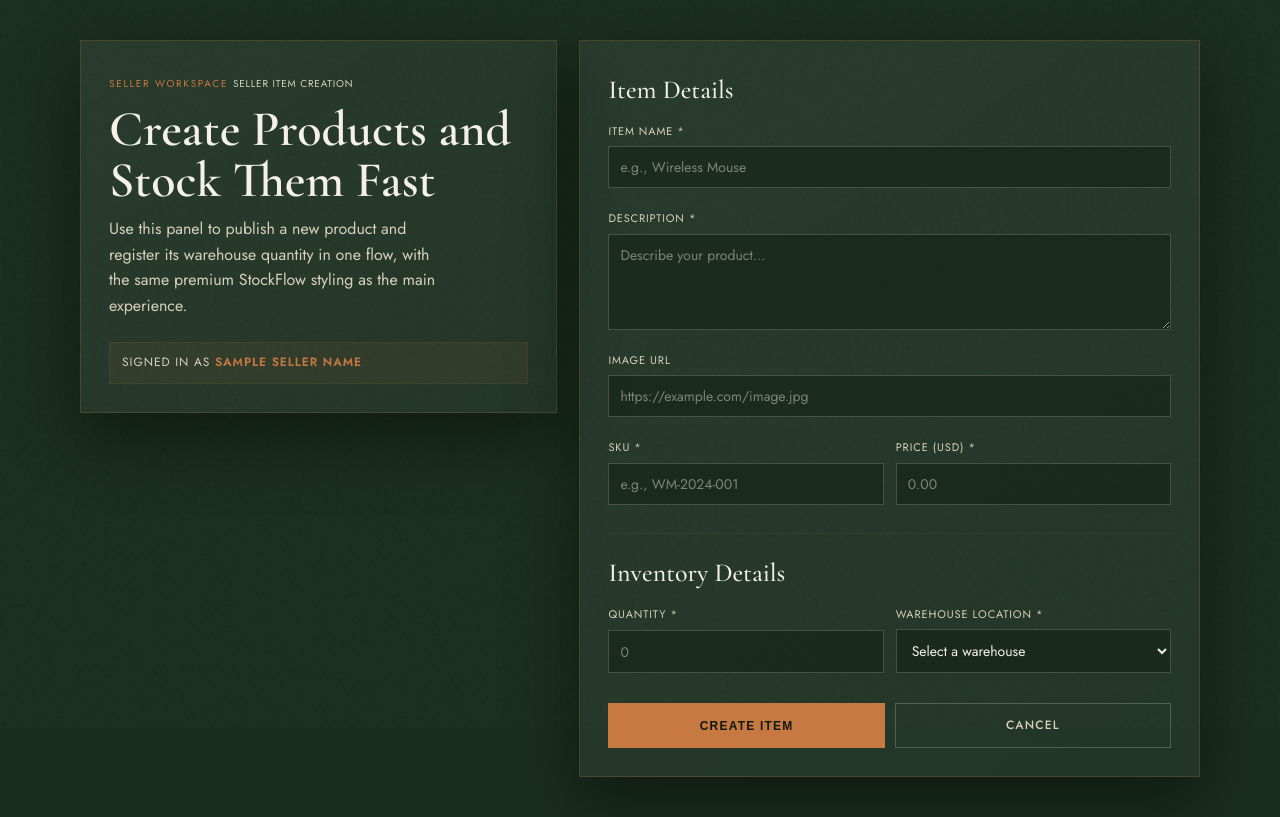
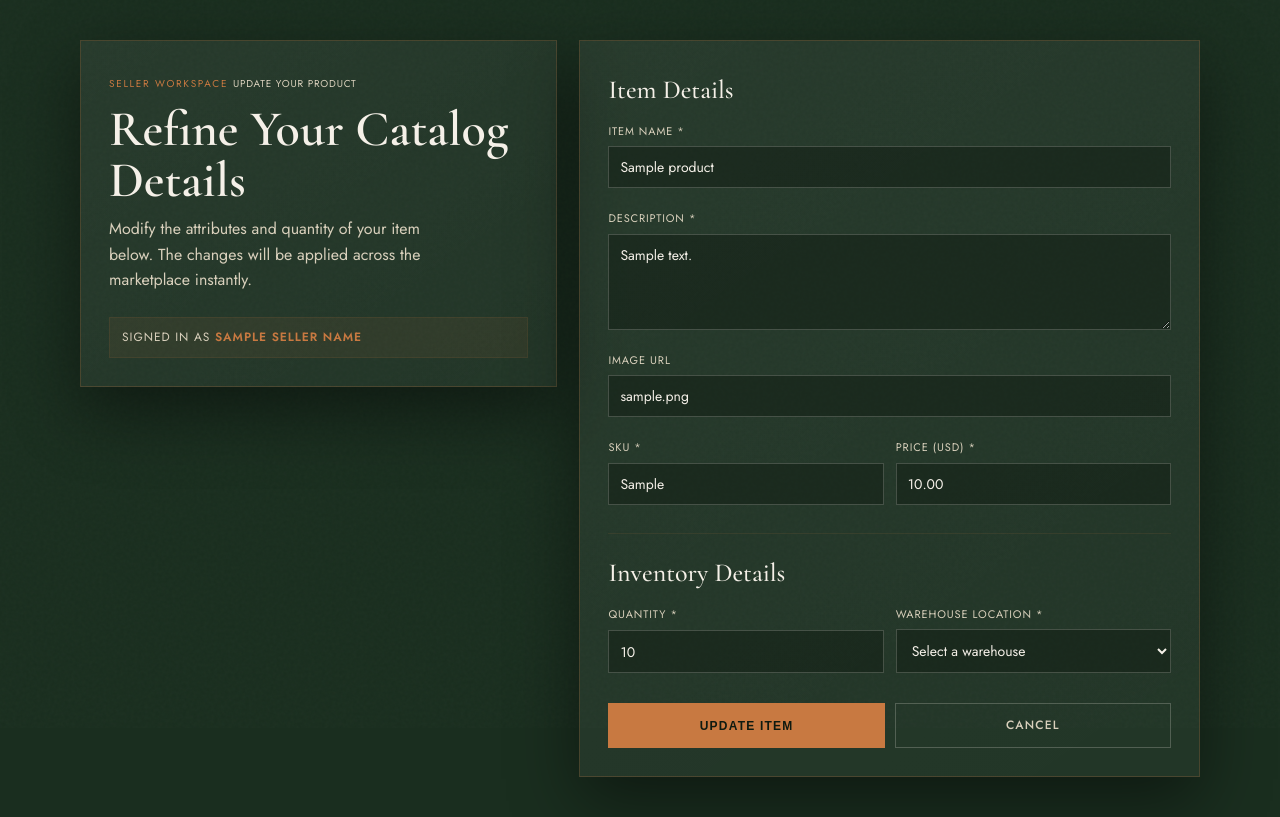
Before and after one commit to MrBottleTree/stock-flow, a Django app: template core/templates/inventory.html in a window 1280 px wide. Shown: the part 72-889 px from the top of the page. Run offline with Django 5.2, Linux system fonts and the light colour scheme; tables that the repository leaves empty hold one stand-in row (values such as "Sample post"); the template is opened without the code that fills it: values that come from a table or form of the project are taken from there, most other values are stand-ins (such as "Sample title", 1, 10 or a date in 2020).

Commit message:
Implement Edit Inventory feature with backend fixes and UI updates

```diff
--- a/core/templates/inventory.html
+++ b/core/templates/inventory.html
@@ -390,9 +390,27 @@
     <section class="inventory-layout">
         <aside class="inventory-info">
           <span class="inventory-kicker">Seller Workspace</span>
-        <p class="inventory-kicker" style="margin-top: 4px; color: var(--cream-dim); letter-spacing: 0.08em;">Seller Item Creation</p>
-        <h1 class="inventory-title">Create Products and Stock Them Fast</h1>
-        <p class="inventory-copy">Use this panel to publish a new product and register its warehouse quantity in one flow, with the same premium StockFlow styling as the main experience.</p>
+          <p class="inventory-kicker" style="margin-top: 4px; color: var(--cream-dim); letter-spacing: 0.08em;">
+            {% if product %}
+              Update Your Product
+            {% else %}
+              Seller Item Creation
+            {% endif %}
+          </p>
+          <h1 class="inventory-title">
+            {% if product %}
+              Refine Your Catalog Details
+            {% else %}
+              Create Products and Stock Them Fast
+            {% endif %}
+          </h1>
+          <p class="inventory-copy">
+            {% if product %}
+              Modify the attributes and quantity of your item below. The changes will be applied across the marketplace instantly.
+            {% else %}
+              Use this panel to publish a new product and register its warehouse quantity in one flow, with the same premium StockFlow styling as the main experience.
+            {% endif %}
+          </p>
           <div class="signed-in-info">Signed in as <strong>{{ seller_name }}</strong></div>
         </aside>
 
@@ -415,27 +433,27 @@
             <div class="form-grid">
               <div class="form-group full">
                 <label for="name">Item Name *</label>
-              <input id="name" name="name" type="text" placeholder="e.g., Wireless Mouse" required />
+                <input id="name" name="name" type="text" placeholder="e.g., Wireless Mouse" value="{{ product.name|default:'' }}" required />
               </div>
 
               <div class="form-group full">
                 <label for="description">Description *</label>
-              <textarea id="description" name="description" placeholder="Describe your product..." required></textarea>
+                <textarea id="description" name="description" placeholder="Describe your product..." required>{{ product.description|default:'' }}</textarea>
               </div>
 
               <div class="form-group full">
                 <label for="image_url">Image URL</label>
-              <input id="image_url" name="image_url" type="url" placeholder="https://example.com/image.jpg" />
+                <input id="image_url" name="image_url" type="url" placeholder="https://example.com/image.jpg" value="{{ product.image_url|default:'' }}" />
               </div>
 
               <div class="form-group">
                 <label for="sku">SKU *</label>
-              <input id="sku" name="sku" type="text" placeholder="e.g., WM-2024-001" required />
+                <input id="sku" name="sku" type="text" placeholder="e.g., WM-2024-001" value="{{ product.sku|default:'' }}" required />
               </div>
 
               <div class="form-group">
                 <label for="price">Price (USD) *</label>
-              <input id="price" name="price" type="number" min="0.01" step="0.01" placeholder="0.00" required />
+                <input id="price" name="price" type="number" min="0.01" step="0.01" placeholder="0.00" value="{{ product.price|default:'' }}" required />
               </div>
             </div>
 
@@ -446,7 +464,7 @@
             <div class="form-grid">
               <div class="form-group">
                 <label for="quantity">Quantity *</label>
-              <input id="quantity" name="quantity" type="number" min="0" step="1" placeholder="0" required />
+                <input id="quantity" name="quantity" type="number" min="0" step="1" placeholder="0" value="{{ inventory_data.quantity|default:'' }}" required />
               </div>
 
               <div class="form-group">
@@ -454,15 +472,21 @@
                 <select id="warehouse_location" name="warehouse_location" required>
                   <option value="">Select a warehouse</option>
                   {% for location in warehouse_locations %}
-                  <option value="{{ location }}">{{ location }}</option>
+                    <option value="{{ location }}" {% if inventory_data.warehouse_location == location %}selected{% endif %}>{{ location }}</option>
                   {% endfor %}
                 </select>
               </div>
             </div>
 
             <div class="button-group">
-            <button type="submit" class="btn-primary">Create Item</button>
-            <a href="{% url 'home' %}" class="btn-secondary">Cancel</a>
+              <button type="submit" class="btn-primary">
+                {% if product %}
+                  Update Item
+                {% else %}
+                  Create Item
+                {% endif %}
+              </button>
+              <a href="{% url 'items' %}" class="btn-secondary">Cancel</a>
             </div>
           </form>
         </div>
--- a/core/templates/items.html
+++ b/core/templates/items.html
@@ -365,6 +365,12 @@
                 No warehouse registered
               {% endif %}
             </p>
+
+            {% if user_type == 'seller' and item.seller_id == user_id %}
+              <div style="margin-top: 14px; display: flex; justify-content: flex-end;">
+                <a href="{% url 'edit_inventory' item.id %}" class="btn" style="border-color: var(--copper); color: var(--copper); font-weight: 600;">Edit Item</a>
+              </div>
+            {% endif %}
           </article>
         {% endfor %}
       </section>
--- a/core/urls.py
+++ b/core/urls.py
@@ -15,6 +15,7 @@ urlpatterns = [
     path('products/', views.products, name='products'),
     path('items/', views.items, name='items'),
     path('inventory/', views.inventory, name='inventory'),
+    path('inventory/edit/<int:product_id>/', views.inventory, name='edit_inventory'),
     path('add-address/', views.add_address, name='add_address'),
 
 
```
Also changed, not shown: core/views.py (+67 -15 lines). Lines whose indentation alone changed are shown as unchanged.
